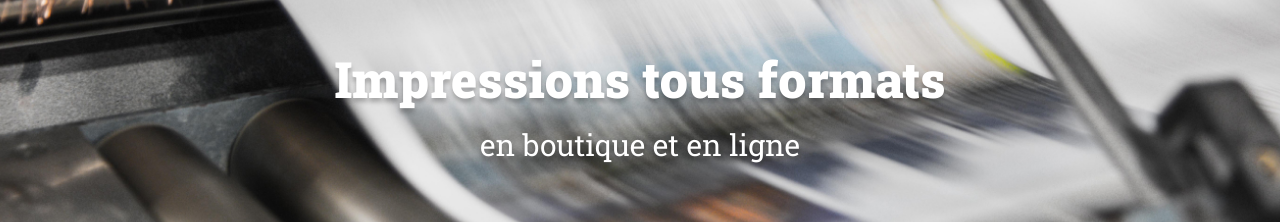
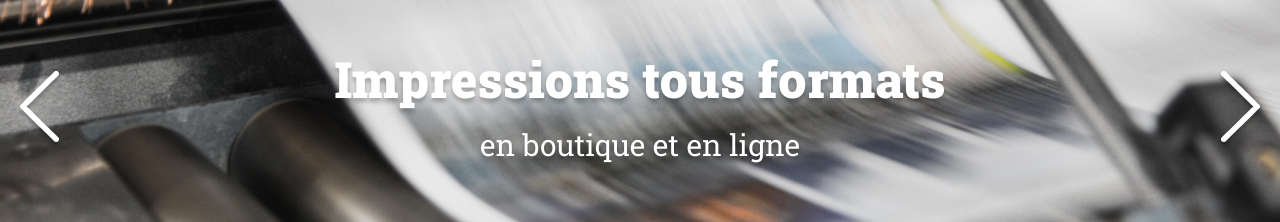
Before and after one commit to kevinismail/Carroussel-JS, a plain HTML site: page Print-it-JS-main/index.html in a window 1280 px wide. Shown: the part 224-446 px from the top of the page. Drawn offline with Linux system fonts and the light colour scheme.

Commit message:
ajout des flèches, ajout d'un bacground transparent pour coller à la maquette

```diff
--- a/Print-it-JS-main/assets/style.css
+++ b/Print-it-JS-main/assets/style.css
@@ -131,6 +131,11 @@ header {
 }
 #banner .arrow_right {
 	right: 10px;
+
+}
+.arrow {
+	border: none;
+	background: transparent;
 }
 /* Gestion des points du carrousel */
 .dots {
--- a/Print-it-JS-main/index.html
+++ b/Print-it-JS-main/index.html
@@ -20,7 +20,15 @@
 	<div id="banner">
 		<img class="banner-img" src="./assets/images/slideshow/slide1.jpg" alt="Banner Print-it">
 		<p>Impressions tous formats <span>en boutique et en ligne</span></p>
+		<button class="arrow arrow_left">
+			<img src ="assets/images/arrow_left.png" alt="Précédent">
+		  </button>
+
+		  <button class="arrow arrow_right">
+			<img src ="assets/images/arrow_right.png" alt="Suivant">
+		  </button>
 		<div class="dots">
+
 		</div>
 	</div>
 	<section id="about-us" class="container">
```
